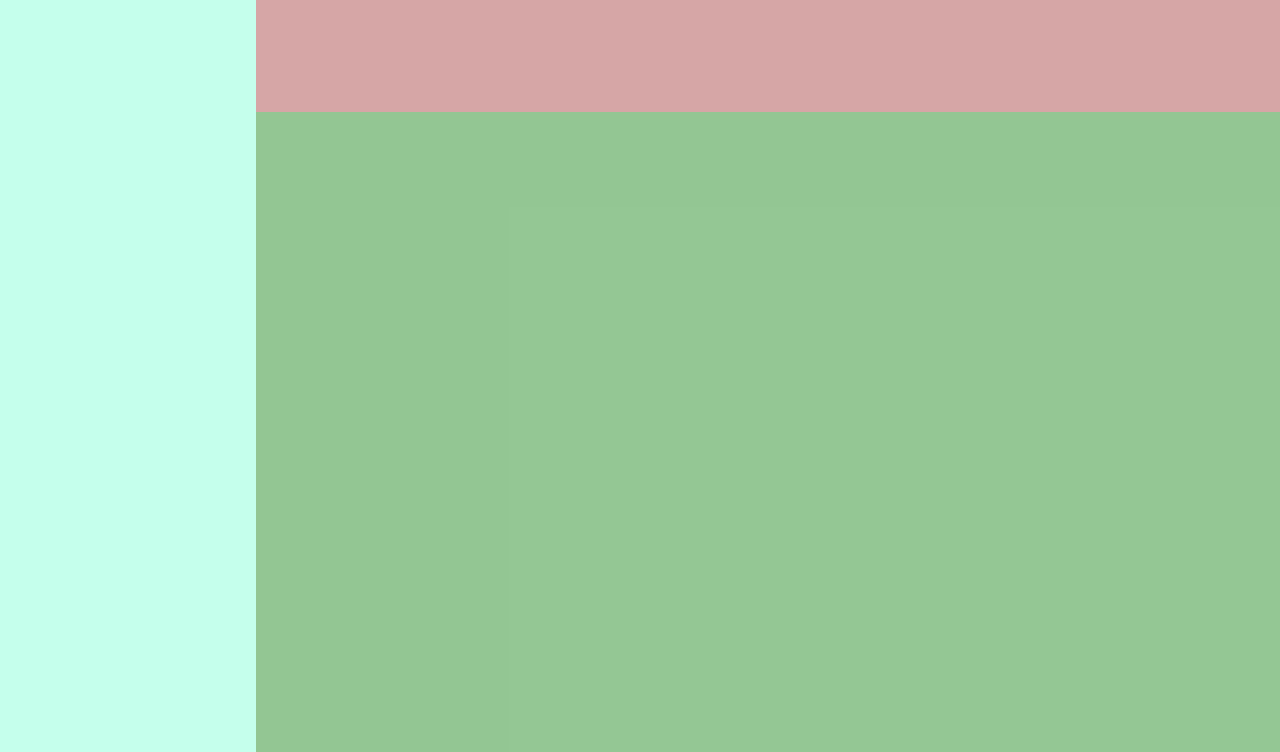
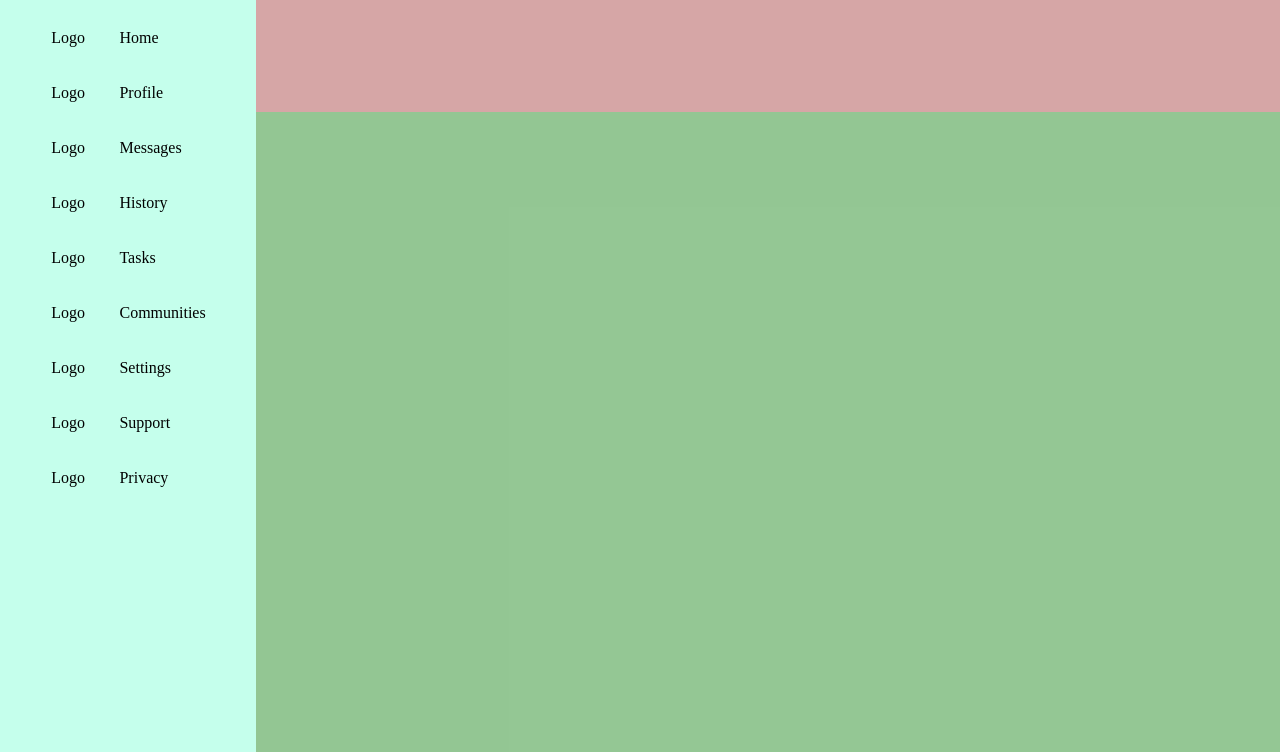
Before and after one commit to Ember-M/odin-admin-panel, a plain HTML site: page index.html in a window 1280 px wide. Shown: the part 48-800 px from the top of the page. Drawn offline with Linux system fonts and the light colour scheme.

Commit message:
modified:   index.html 	modified:   style.css     Flesh out page style.     Add placeholder content.

```diff
--- a/index.html
+++ b/index.html
@@ -14,8 +14,32 @@
             <a href="">Logo</a>
             <div>Dashboard</div>
         </div>
-        <div class="firstNavigation"></div>
-        <div class="secondNavigation"></div>
+        <div class="firstNavigation">
+            <ul class="firstNavList">
+                <li>Logo</li>
+                <li>Home</li>
+                <li>Logo</li>
+                <li>Profile</li>
+                <li>Logo</li>
+                <li>Messages</li>
+                <li>Logo</li>
+                <li>History</li>
+                <li>Logo</li>
+                <li>Tasks</li>
+                <li>Logo</li>
+                <li>Communities</li>
+            </ul>
+        </div>
+        <div class="secondNavigation">
+            <ul class="secondNavList">
+                <li>Logo</li>
+                <li>Settings</li>
+                <li>Logo</li>
+                <li>Support</li>
+                <li>Logo</li>
+                <li>Privacy</li>
+            </ul>
+        </div>
     </div>
     <div class="headerContainer"></div>
     <div class="contentContainer"></div>
--- a/style.css
+++ b/style.css
@@ -55,16 +55,42 @@ table {
 }
 .sidebarContainer{
     background-color: rgba(127, 255, 212, 0.452);
+    padding-left: 4vw;
     grid-column: 1/2;
     grid-row: 1/3;
+    display: grid;
+    grid-template-rows: 1fr 4fr 5fr;
+}
+.logoContainer{
+    grid-row: 1/2;
+    display: grid;
+    grid-template-columns: 1fr 2fr;
+}
+.firstNavList{
+    grid-row: 2/3;
+    display: grid;
+    grid-template-columns: 1fr 2fr;
+    grid-template-rows: repeat(6,55px);
+}
+.secondNavList{
+    grid-row: 3/4;
+    display: grid;
+    grid-template-columns: 1fr 2fr;
+    grid-template-rows: repeat(3, 55px);
 }
 .headerContainer{
     background-color: rgba(139, 0, 0, 0.349);
     grid-column: 2/3;
     grid-row: 1/2;
+    display: grid;
+    grid-template-columns: 2fr 1fr;
+    grid-template-rows: 1fr 1fr;
 }
 .contentContainer{
     background-color: rgba(34, 139, 34, 0.486);
     grid-column: 2/3;
     grid-row: 2/3;
+    display: grid;
+    grid-template-columns: 3fr 1fr;
+    grid-template-rows: 1fr 1fr;
 }
```
